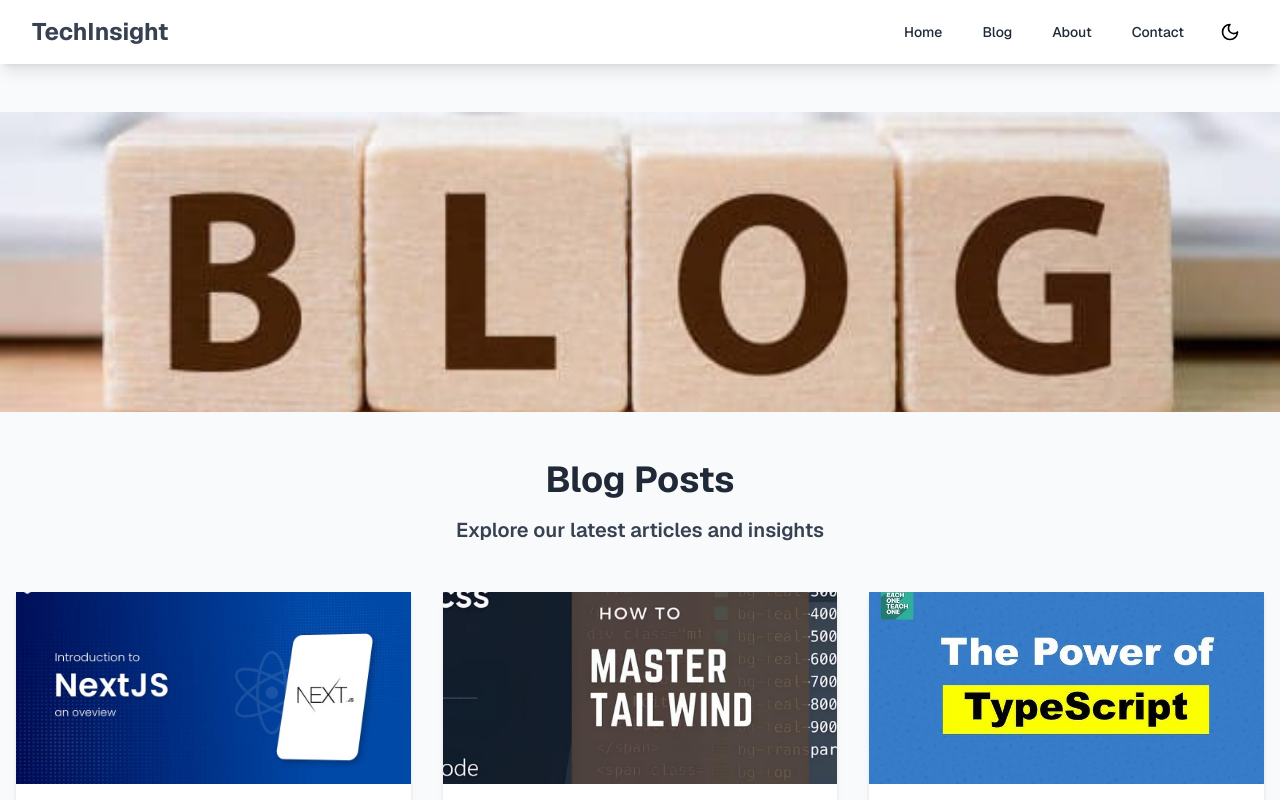
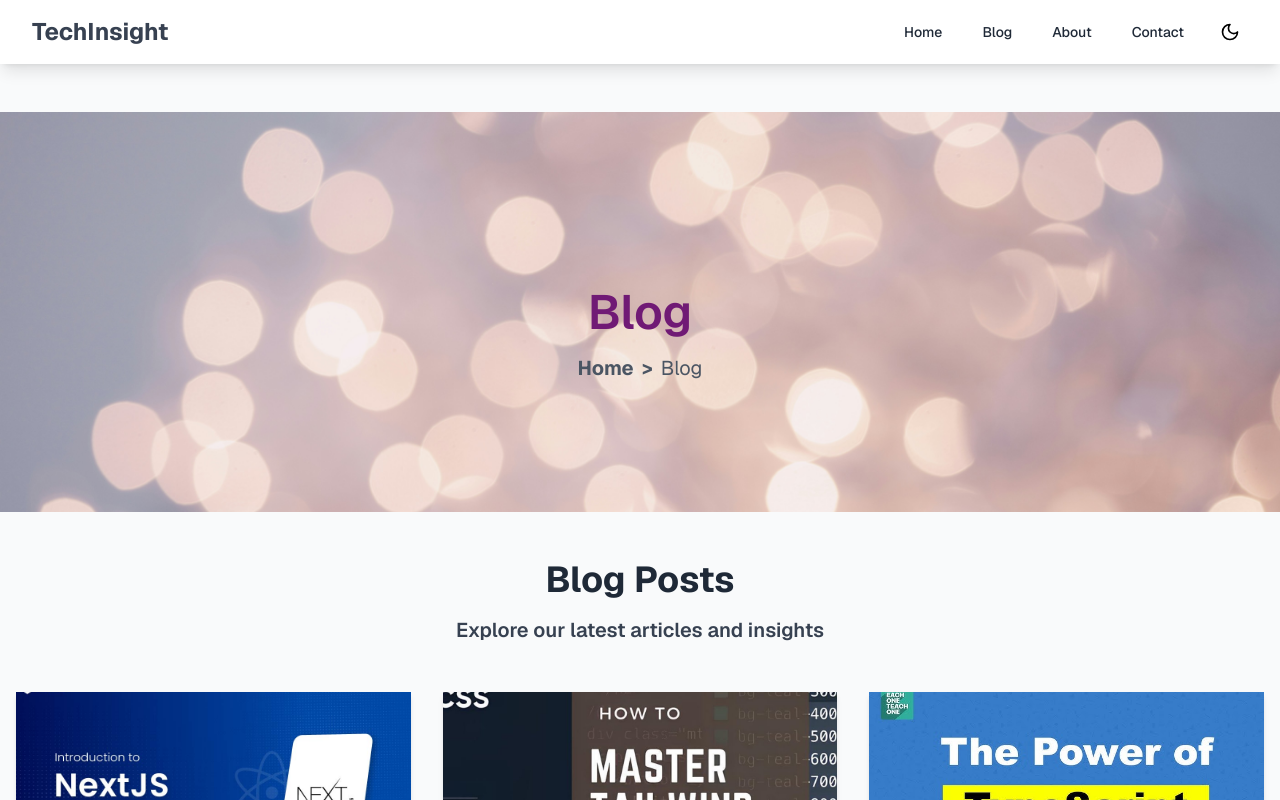
Before and after one commit to AreebaSadiq23/nextjs-blog-web, a Next.js app: page /blogpost in a window 1280 px wide. Shown: the top 800 px of the page. Built offline with nearby package versions, Linux system fonts and the light colour scheme.

Commit message:
update all file

```diff
--- a/src/app/about/page.tsx
+++ b/src/app/about/page.tsx
@@ -1,15 +1,35 @@
 import React from "react";
 import Layout from "../components/Layout";
 import Image from "next/image";
+import Link from "next/link";
 
 const About: React.FC = () => {
   return (
     <Layout>
       {/* Banner Image */}
-      <div
-        className="relative w-full h-[400px] sm:h-[300px] xs:h-[200px] bg-cover bg-center max-w-screen-2xl mx-auto"
-        style={{ backgroundImage: "url(/images/about.jpeg)" }}
-      ></div>
+      <div className="relative text-black">
+        <Image
+          src="/images/banner.jpg"
+          alt="Contact Banner"
+          height={800}
+          width={1600}
+          className="w-full h-full md:h-[400px] object-cover"
+        />
+        <h1 className="absolute top-1/2 left-1/2 transform -translate-x-1/2 -translate-y-1/2 text-2xl md:text-5xl font-semibold text-fuchsia-900">
+          About us
+        </h1>
+        <div className="absolute top-1/2 left-1/2 transform -translate-x-1/2 -translate-y-1/2 mt-14">
+          <p className="text-gray-600 text-xs md:text-xl flex items-center">
+            <Link href="/" className="font-bold hover:underline">
+              Home
+            </Link>
+            <span className="font-bold mx-2">{">"}</span>
+            <Link href="/" className=" hover:underline">
+              About
+            </Link>
+          </p>
+        </div>
+      </div>
 
       {/* Content Section */}
       <div className="max-w-4xl mx-auto">
--- a/src/app/blogpost/page.tsx
+++ b/src/app/blogpost/page.tsx
@@ -10,7 +10,6 @@
   date: string;
   category: string;
 }
-
 
 const BlogPostCard: React.FC<BlogPost> = ({
   id,
@@ -34,8 +33,8 @@
           {title}
         </h2>
         <p className="text-sm font-medium text-indigo-600 dark:text-indigo-400">
-            {category}
-          </p>
+          {category}
+        </p>
         <p className="text-gray-600 dark:text-gray-300 mb-4">{content}</p>
         <div className="flex justify-between items-center mt-4">
           <p className="text-sm text-gray-500">{date}</p>
@@ -113,10 +112,29 @@
   return (
     <Layout>
       {/* Banner Section */}
-      <div
-        className="relative w-full h-[400px] sm:h-[300px] xs:h-[200px] bg-cover bg-center"
-        style={{ backgroundImage: "url(/images/blog.jpeg)" }}
-      ></div>
+      <div className="relative text-black">
+        <Image
+          src="/images/banner.jpg"
+          alt="Contact Banner"
+          height={800}
+          width={1600}
+          className="w-full h-full md:h-[400px] object-cover"
+        />
+        <h1 className="absolute top-1/2 left-1/2 transform -translate-x-1/2 -translate-y-1/2 text-2xl md:text-5xl font-semibold text-fuchsia-900">
+          Blog
+        </h1>
+        <div className="absolute top-1/2 left-1/2 transform -translate-x-1/2 -translate-y-1/2 mt-14">
+          <p className="text-gray-600 text-xs md:text-xl flex items-center">
+            <Link href="/" className="font-bold hover:underline">
+              Home
+            </Link>
+            <span className="font-bold mx-2">{">"}</span>
+            <Link href="/" className=" hover:underline">
+              Blog
+            </Link>
+          </p>
+        </div>
+      </div>
 
       {/* Blog Posts Section */}
       <div className="text-center mb-12 mt-12">
--- a/src/app/contact/page.tsx
+++ b/src/app/contact/page.tsx
@@ -1,13 +1,34 @@
 import Layout from "../components/Layout";
+import Image from "next/image";
+import Link from "next/link";
 
 export default function Contact() {
   return (
     <Layout>
       {/* Banner Image */}
-      <div
-        className="relative w-full h-[400px] sm:h-[300px] xs:h-[200px] bg-cover bg-center "
-        style={{ backgroundImage: "url(/images/contact.jpg)" }}
-      ></div>
+      <div className="relative text-black">
+        <Image
+          src="/images/banner.jpg"
+          alt="Contact Banner"
+          height={800}
+          width={1600}
+          className="w-full h-full md:h-[400px] object-cover"
+        />
+        <h1 className="absolute top-1/2 left-1/2 transform -translate-x-1/2 -translate-y-1/2 text-2xl md:text-5xl font-semibold text-fuchsia-900">
+          Contact
+        </h1>
+        <div className="absolute top-1/2 left-1/2 transform -translate-x-1/2 -translate-y-1/2 mt-14">
+          <p className="text-gray-600 text-xs md:text-xl flex items-center">
+            <Link href="/" className="font-bold hover:underline">
+              Home
+            </Link>
+            <span className="font-bold mx-2">{">"}</span>
+            <Link href="/" className=" hover:underline">
+              Contact
+            </Link>
+          </p>
+        </div>
+      </div>
 
       {/* Content Section */}
       <div className="max-w-2xl mx-auto py-16 px-6 sm:px-8 lg:px-10">
```
Also changed, not shown: public/images/banner.jpg (added).
